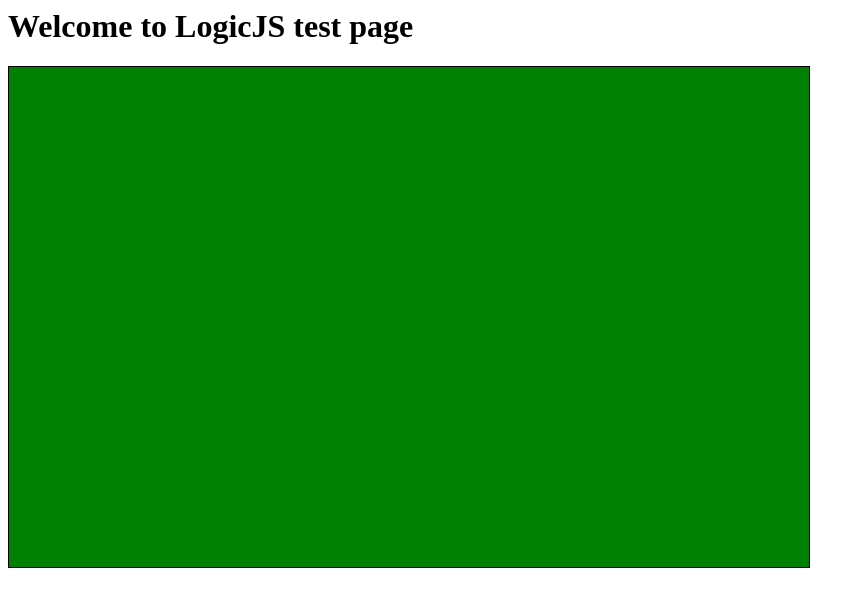
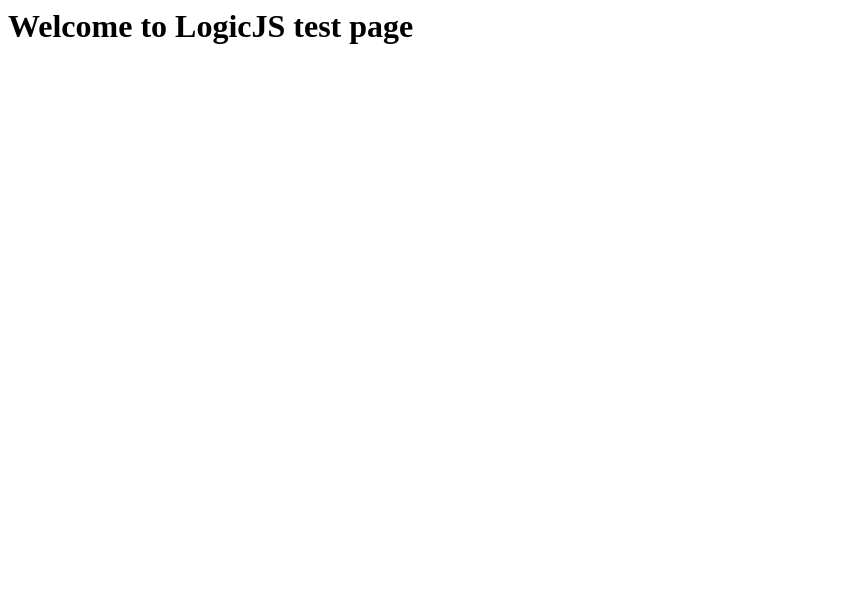
Before and after one commit to dhaneshnm/LogicJS, a plain HTML site: page index.html in a window 1280 px wide. Shown: the whole page, without its empty margins (0-865 px from the left). Drawn offline with Linux system fonts and the light colour scheme.

Commit message:
moved script tag to the body

```diff
--- a/JS/fsm.js
+++ b/JS/fsm.js
@@ -97,4 +97,3 @@ var fsmMain = function fsmMain (states) {
 	program =["forward","left","forward","right","forward","left","forward","forward","forward","forward","forward","forward"];
 	play(program);
 }
-fsmMain(10);
--- a/JS/gameloop.js
+++ b/JS/gameloop.js
@@ -1,9 +1,10 @@
-function gameloop(argument) {
+
+var gameloop = function gameloop() {
 	//1.render UI on canvass.
 	RenderUI();
 	//2.Wait for user to hit "go".
-
 	//3.Pass user program to execute module,ie call execute module.
+	fsmMain(10);
 	//4.execute module runs the simulation and returns result.
 	//5.Incvoke AI module and pass the result.
 	//6.AI module computes all possible paths and computes the user score.
@@ -11,3 +12,8 @@ function gameloop(argument) {
 	//8.if score less than at,wait player to hit "replay".
 	//9.on replay,repeat gameloop.
 }
+function RenderUI(){
+	var scene = sjs.Scene({w:640, h:480});
+
+}
+gameloop();
--- a/index.html
+++ b/index.html
@@ -1,14 +1,13 @@
 <html>
-<script type="text/javascript" src="JS/fsm.js"></script>
 <head>
 <title>Logic JS</title>
 <H1>Welcome to LogicJS test page</H1>
 </head>
-<body>
-	<canvas id="myCanvas" width="800" height="500"
-style="border:1px solid #000000;background-color:green">
-Loading ..
-</canvas>
-
+<body style="axscd">
+<script type="text/javascript" src="JS/paths.js"></script>
+<script type="text/javascript" src="JS/map.js"></script>
+<script type="text/javascript" src="JS/sprite.js"></script>
+<script type="text/javascript" src="JS/fsm.js"></script>
+<script type="text/javascript" src="JS/gameloop.js"></script>
 </body>
 </html>
```
Also changed, not shown: JS/sprite.js (line endings or trailing spaces).
